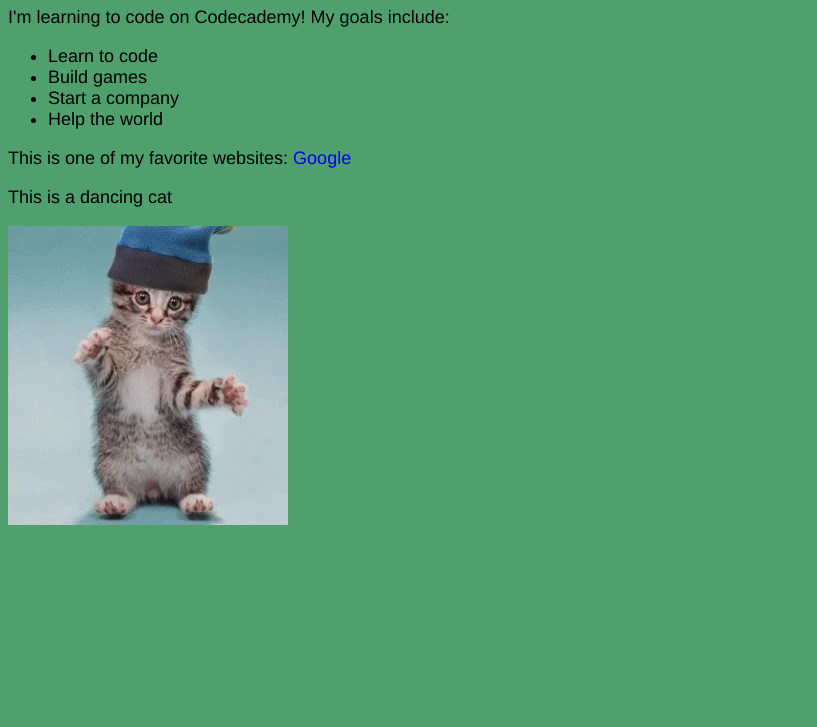
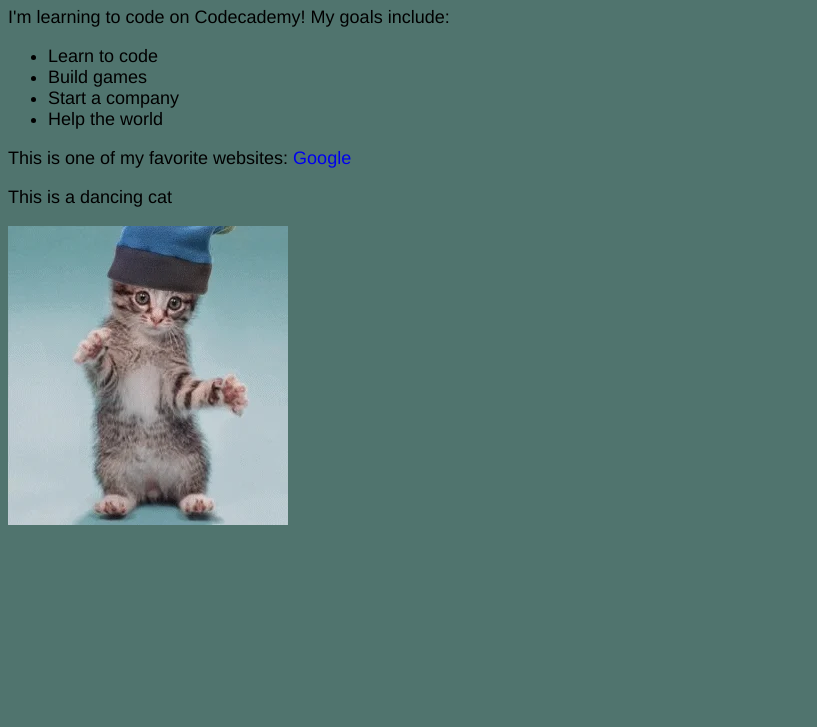
Before and after one commit to RoyalMcPoyle/RoyalMcPoyle, a plain HTML site: page index.html in a window 1280 px wide. Shown: the part 73-800 px from the top of the page, without its empty margins (0-817 px from the left). Drawn offline with Linux system fonts and the light colour scheme.

Commit message:
Update index.css
green

```diff
--- a/resources/css/index.css
+++ b/resources/css/index.css
@@ -5,7 +5,7 @@
 
   html,
   body {
-    background-color: rgb(80, 160, 110);
+    background-color: rgb(80, 116, 110);
   }
 
   h1 {
```
